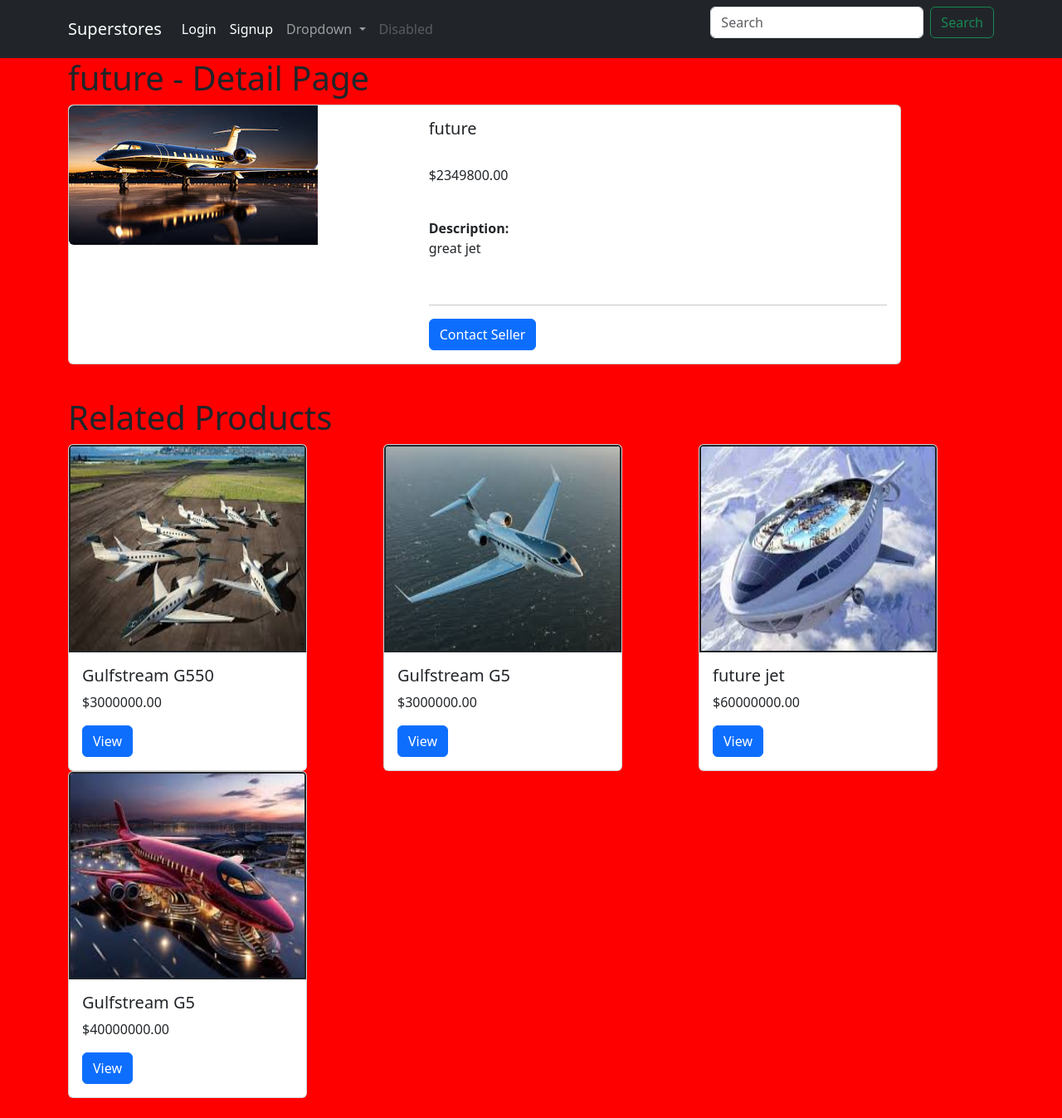
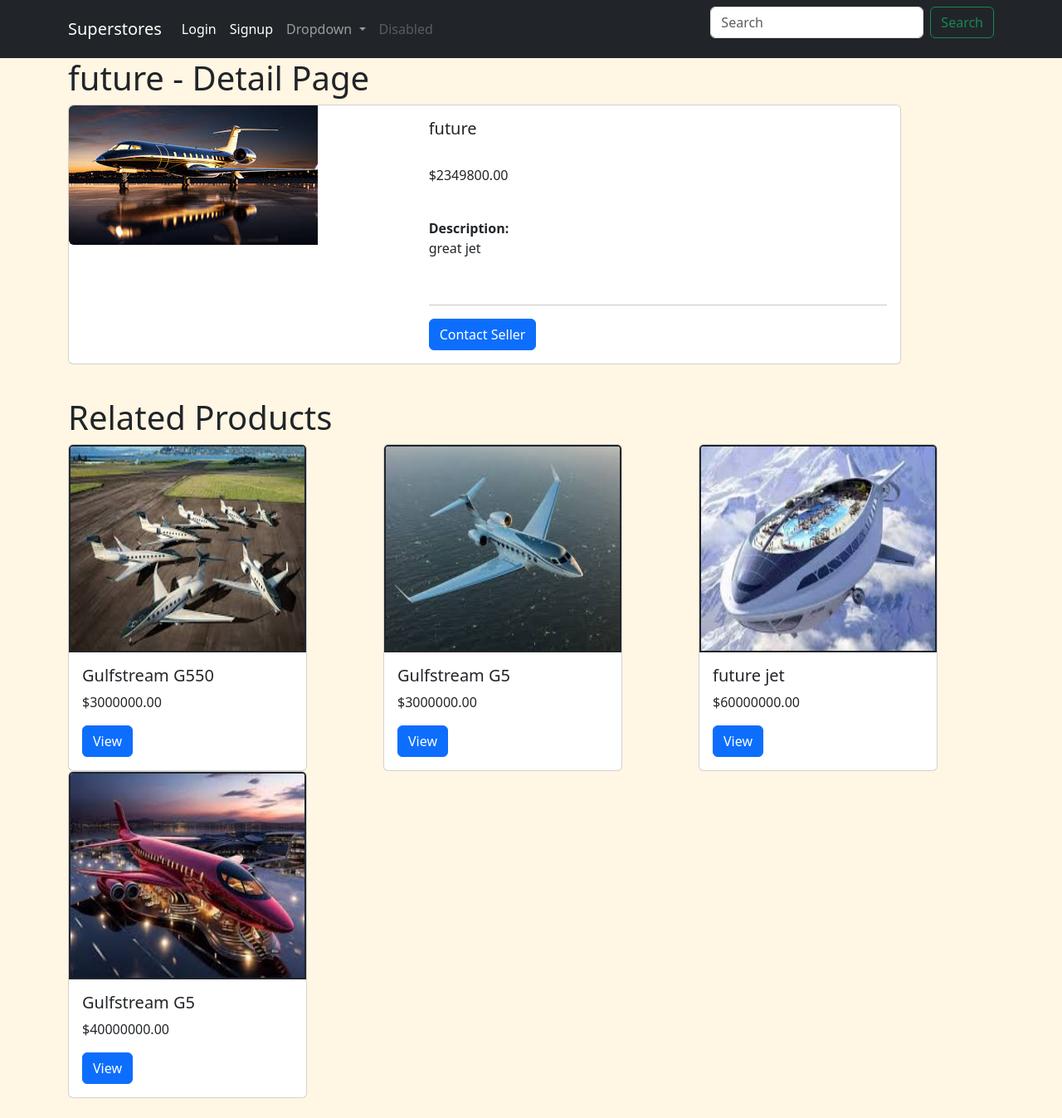
Before and after one commit to emmanuelunung/thirdProject, a Django app: page /detail/1/ in a window 1280 px wide. Shown: the whole page at 83% size. Run offline with Django 5.2, Linux system fonts and the light colour scheme; data comes from the database, SQL or seed files in the repository.

```diff
--- a/static/css/styles.css
+++ b/static/css/styles.css
@@ -1,3 +1,3 @@
 body {
-    background-color : red;
+    background-color : #FFF6E3;
 }
```
